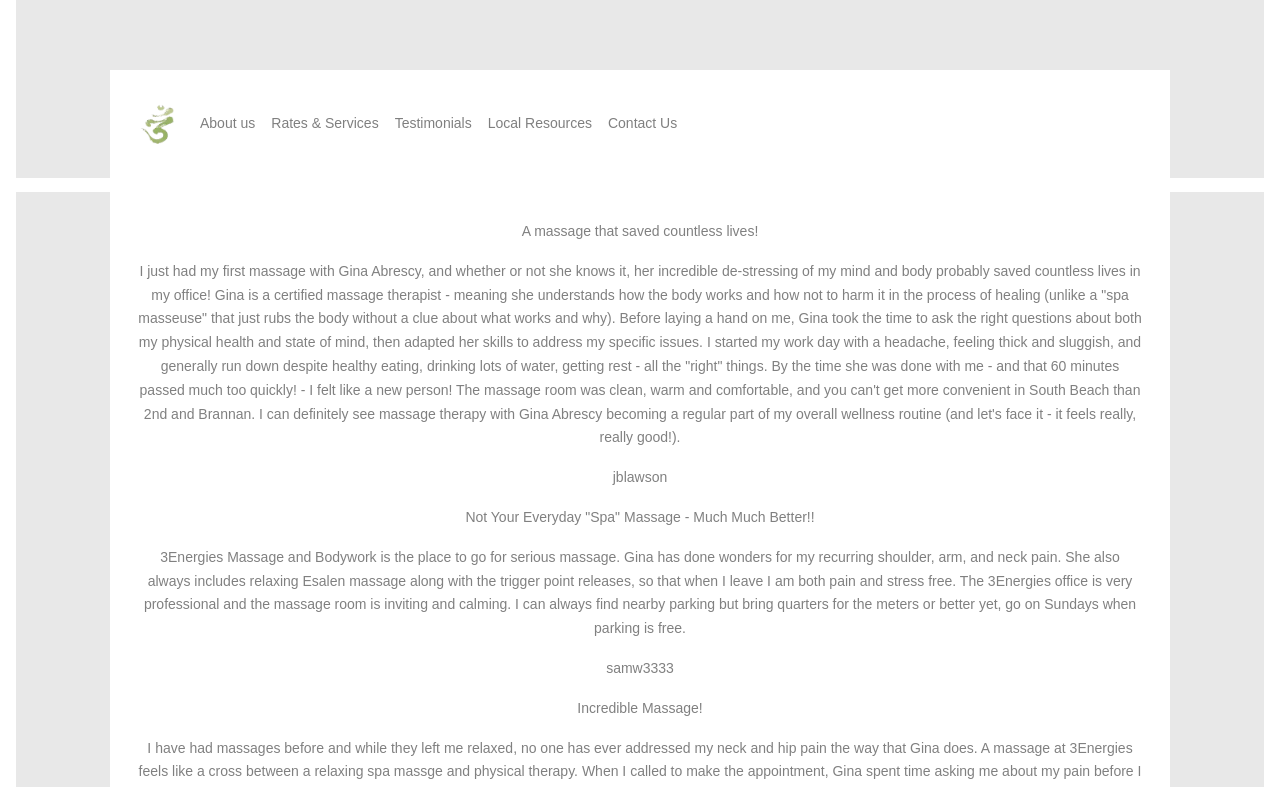
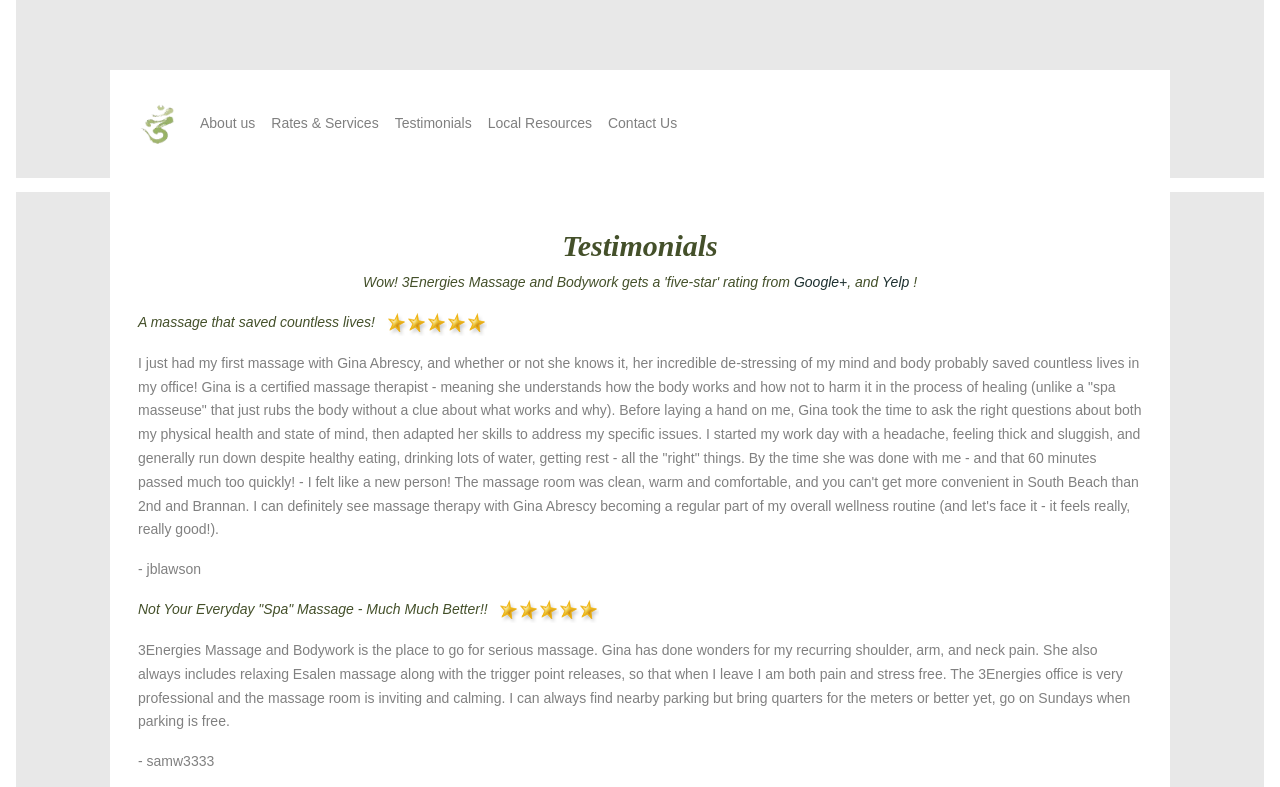
Before and after one commit to JadeHayes/3energies, a React (Create React App) app: page /#/testimonials in a window 1280 px wide. Shown: the top 787 px of the page. Built offline with nearby package versions, Linux system fonts and the light colour scheme.

Commit message:
* Added Key to Footer .map
* Updated contact-info to centered

* Updated Testimonials page, added stars

```diff
--- a/src/components/BethAbout.tsx
+++ b/src/components/BethAbout.tsx
@@ -28,7 +28,7 @@
         Serving the Peninsula for In-home Massage from San Francisco to San Jose. Call for a consultation and
         appointment M–F 10am–6pm.
       </p>
-      <p className="contact-info">
+      <p className="centered-">
         Beth O'Boyle, NCMT <br/>
         <a href="mailto:bethoboy@3energiesmb.com?subject=3Energies MB Inquiry">bethoboy@3energiesmb.com</a>
         <p>408.728.0262</p>
--- a/src/components/Common.tsx
+++ b/src/components/Common.tsx
@@ -65,8 +65,12 @@
     text-align: center;
   }
 
-  .contact-info {
+  .centered {
     text-align: center;
+  }
+
+  .left-justified {
+    text-align: left;
   }
 `;
 
--- a/src/components/Footer.tsx
+++ b/src/components/Footer.tsx
@@ -18,7 +18,7 @@
       {
         members.map((logo, index) => {
           // tslint:disable-next-line:jsx-key
-          return <StyledLogo src={ logo }/>
+          return <StyledLogo key= {index} src={ logo }/>
         })
       }
     </span>
--- a/src/components/Testimonials.tsx
+++ b/src/components/Testimonials.tsx
@@ -1,7 +1,20 @@
 import * as React from 'react';
+import styled from 'styled-components';
 import  { reviews } from '../static/Reviews';
+import stars from '../static/stars.png'
 import { InnerAppWrapper } from './Common';
 
+const StyledHeader = styled.div`
+  margin-bottom: 0;
+  padding-bottom: -20px;
+  font-weight: 400;
+  font-family: Fjalla One;
+  color: #44502a;
+  font-weight: bold;
+  font-style: italic;
+  font-size: 30px;
+  text-align: center;
+`;
 
 const review = () => {
   return (
@@ -10,9 +23,9 @@
         reviews.map((rev, index) => {
           return (
             <div key={index}>
-                  <p> { rev.tagline } </p>
+                  <p className='tagline'> { rev.tagline } &nbsp; <img src={ stars }/> </p>
                   <p> { rev.body } </p>
-                  <p> { rev.name } </p>
+                  <p> - { rev.name } </p>
             </div>
           )
         })
@@ -23,9 +36,21 @@
 
 const Testimonials: React.SFC<{}> = () => (
   <InnerAppWrapper>
-    <div className="whitespace">
-
+    <div className="whitespace left-justified">
+    <div className="centered">
+      <StyledHeader>Testimonials</StyledHeader>
+      <p className="tagline">Wow! 3Energies Massage and Bodywork gets a 'five-star' rating from
+          <a href="https://www.google.com/maps/place/3+Energies+Massage+and+Bodywork/@37.77686,-122.3982965,17z/data=!3m1!4b1!4m7!3m6!1s0x808f7fd42a204f2b:0x630fb461d6ea9e3e!8m2!3d37.77686!4d-122.3961078!9m1!1b1"> Google+</a>,
+          and <a href="https://www.yelp.com/biz/3-energies-massage-and-bodywork-san-francisco"> Yelp </a>!
+      </p>
+    </div>
     <div>{ review() }</div>
+      <p>Read what some of our satisfied clients have said about us! Reviews on:
+        <a href="https://www.yelp.com/biz/3-energies-massage-and-bodywork-san-francisco"> Yelp </a> &
+        <a href="https://www.google.com/maps/place/3+Energies+Massage+and+Bodywork/@37.77686,-122.3982965,17z/data=!3m1!4b1!4m7!3m6!1s0x808f7fd42a204f2b:0x630fb461d6ea9e3e!8m2!3d37.77686!4d-122.3961078!9m1!1b1"> Google+</a>
+      </p>
+      <p className="centered tagline"><b>Thank you! </b><i>To all of our clients who have given us the opportunity to "Enhance each life with therapeutic
+        touch and awareness one massage at a time." We are grateful to each of you and appreciate your encouraging words!</i></p>
     </div>
   </InnerAppWrapper>
 )
```
Also changed, not shown: src/static/stars.png (added).
